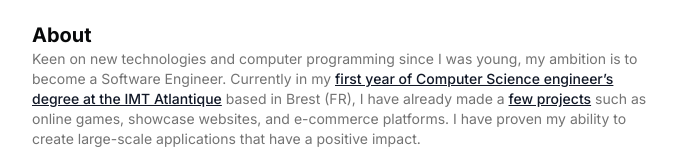
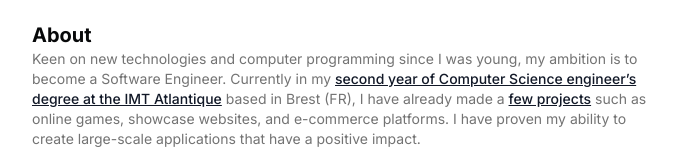
Before and after one commit to dbsenzo/portfolio, a Next.js app: page / in a window 1280 px wide. Shown: the part 259-419 px from the top of the page, without its empty margins (296-983 px from the left). Built offline with nearby package versions, Linux system fonts and the light colour scheme.

Commit message:
feat(resume): Update resume.tsx

```diff
--- a/src/data/resume.tsx
+++ b/src/data/resume.tsx
@@ -10,7 +10,7 @@ export const DATA = {
   description:
     "Software Engineer and student passionate about Computer Science. I love building things and helping people.",
   summary:
-    "Keen on new technologies and computer programming since I was young, my ambition is to become a Software Engineer. Currently in my [first year of Computer Science engineer’s degree at the IMT Atlantique](/#education) based in Brest (FR), I have already made a [few projects](/#projects) such as online games, showcase websites, and e-commerce platforms. I have proven my ability to create large-scale applications that have a positive impact.",
+    "Keen on new technologies and computer programming since I was young, my ambition is to become a Software Engineer. Currently in my [second year of Computer Science engineer’s degree at the IMT Atlantique](/#education) based in Brest (FR), I have already made a [few projects](/#projects) such as online games, showcase websites, and e-commerce platforms. I have proven my ability to create large-scale applications that have a positive impact.",
   avatarUrl: "https://media.licdn.com/dms/image/D4E03AQE9pcCbsovvbg/profile-displayphoto-shrink_800_800/0/1707588826477?e=1728518400&v=beta&t=9AR_vDTDH6uYvRpuoPN26xfA2R3SletacnY4AB9Q5DA",
   skills: [
     "React",
```
